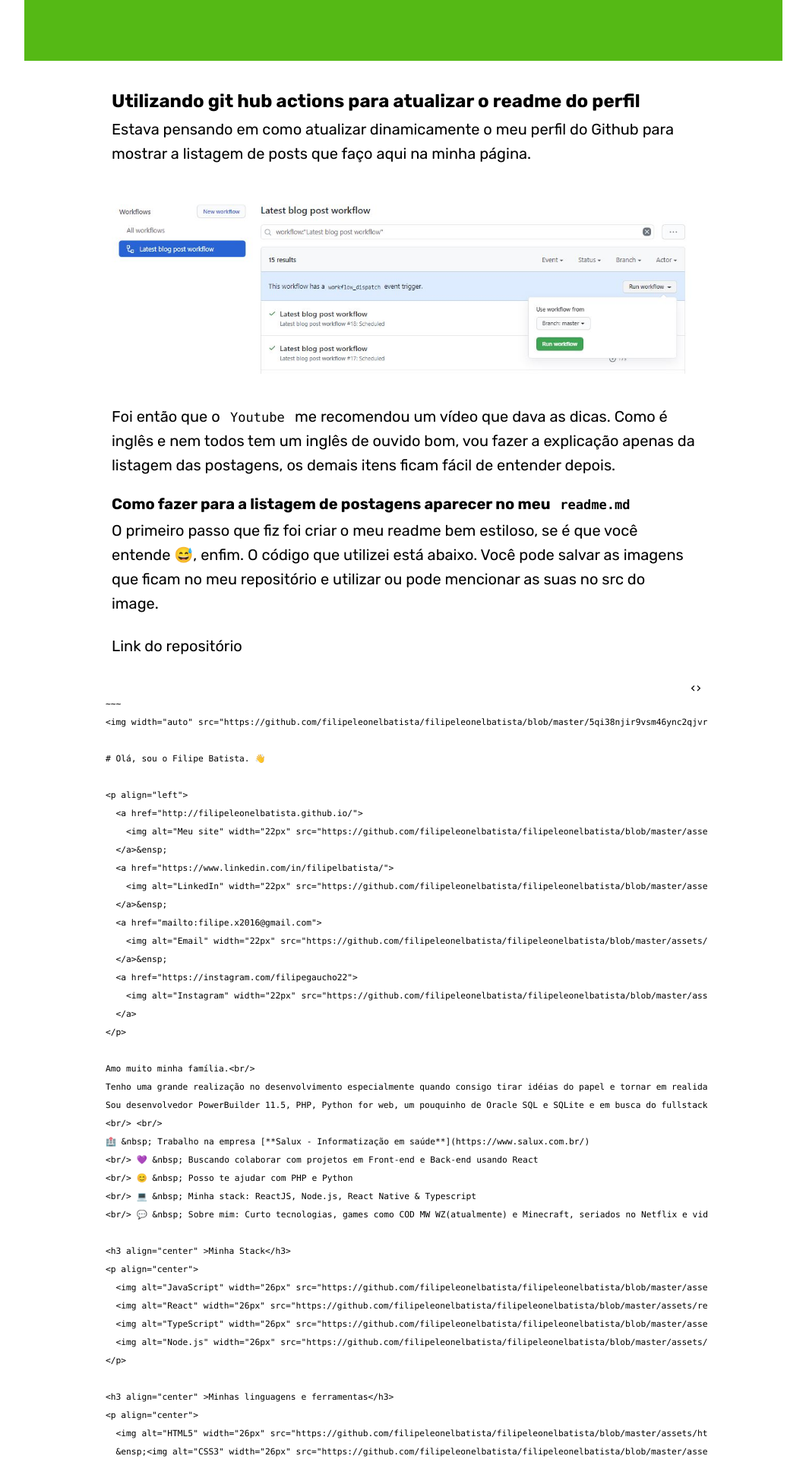
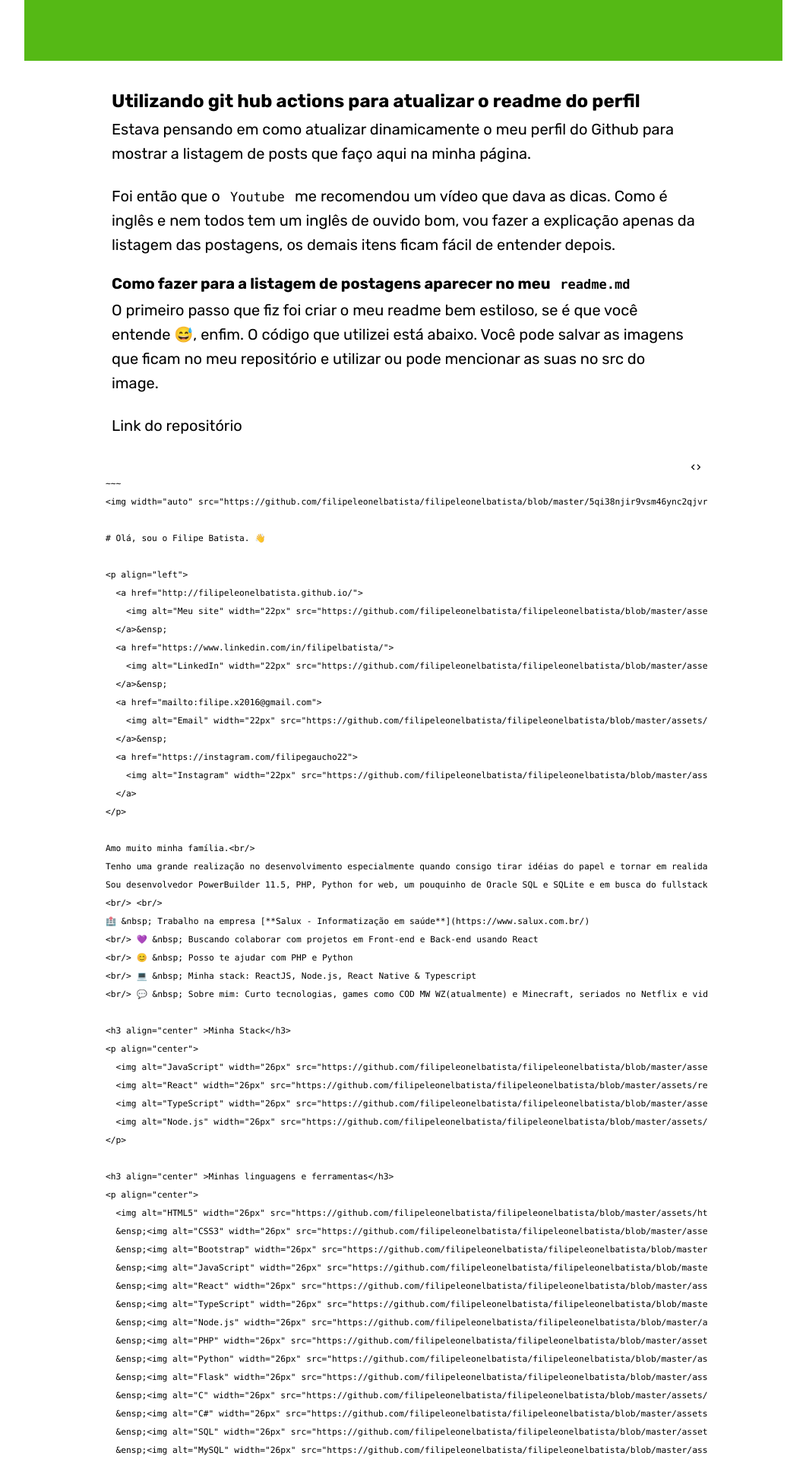
Before and after one commit to filipeleonelbatista/filipeleonelbatista.github.io, a Jekyll site: the page built from _posts/2020-09-16-utilizando-git-hub-actions-para-atualizar-o-readme-do-perfil.md, in a window 1280 px wide. Shown: the part 746-2666 px from the top of the page at 76% size, without its empty margins (109-1170 px from the left). Built offline with Jekyll 4.4.1, drawn with Linux system fonts in a browser that asks for light colours; some web fonts are replaced; grey boxes are pictures that could not be loaded.

Commit message:
Update 2020-09-16-utilizando-git-hub-actions-para-atualizar-o-readme-do-perfil.md

```diff
--- a/_posts/2020-09-16-utilizando-git-hub-actions-para-atualizar-o-readme-do-perfil.md
+++ b/_posts/2020-09-16-utilizando-git-hub-actions-para-atualizar-o-readme-do-perfil.md
@@ -11,9 +11,7 @@ published: true
 ## Utilizando git hub actions para atualizar o readme do perfil
 
 Estava pensando em como atualizar dinamicamente o meu perfil do Github para mostrar a listagem de posts que faço aqui na minha página.
-<!-- break -->
-
-![Tela do workflow](https://github.com/filipeleonelbatista/filipeleonelbatista.github.io/blob/master/uploads/posts/workflow-action.JPG)
+<!--break-->
 
 Foi então que o `Youtube` me recomendou um [vídeo](https://www.youtube.com/watch?v=ECuqb5Tv9qI) que dava as dicas. Como é inglês e nem todos tem um inglês de ouvido bom,
 vou fazer a explicação apenas da listagem das postagens, os demais itens ficam fácil de entender depois.
```
